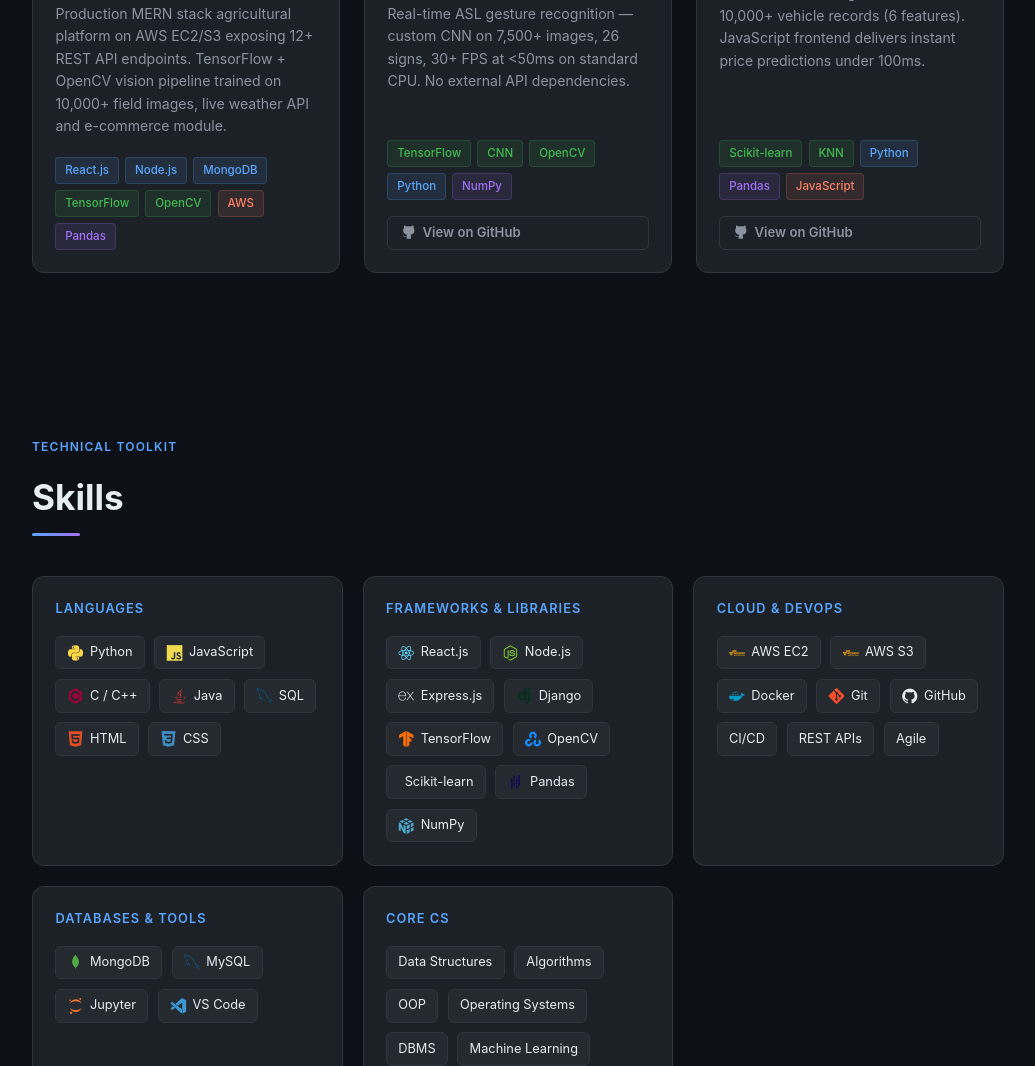
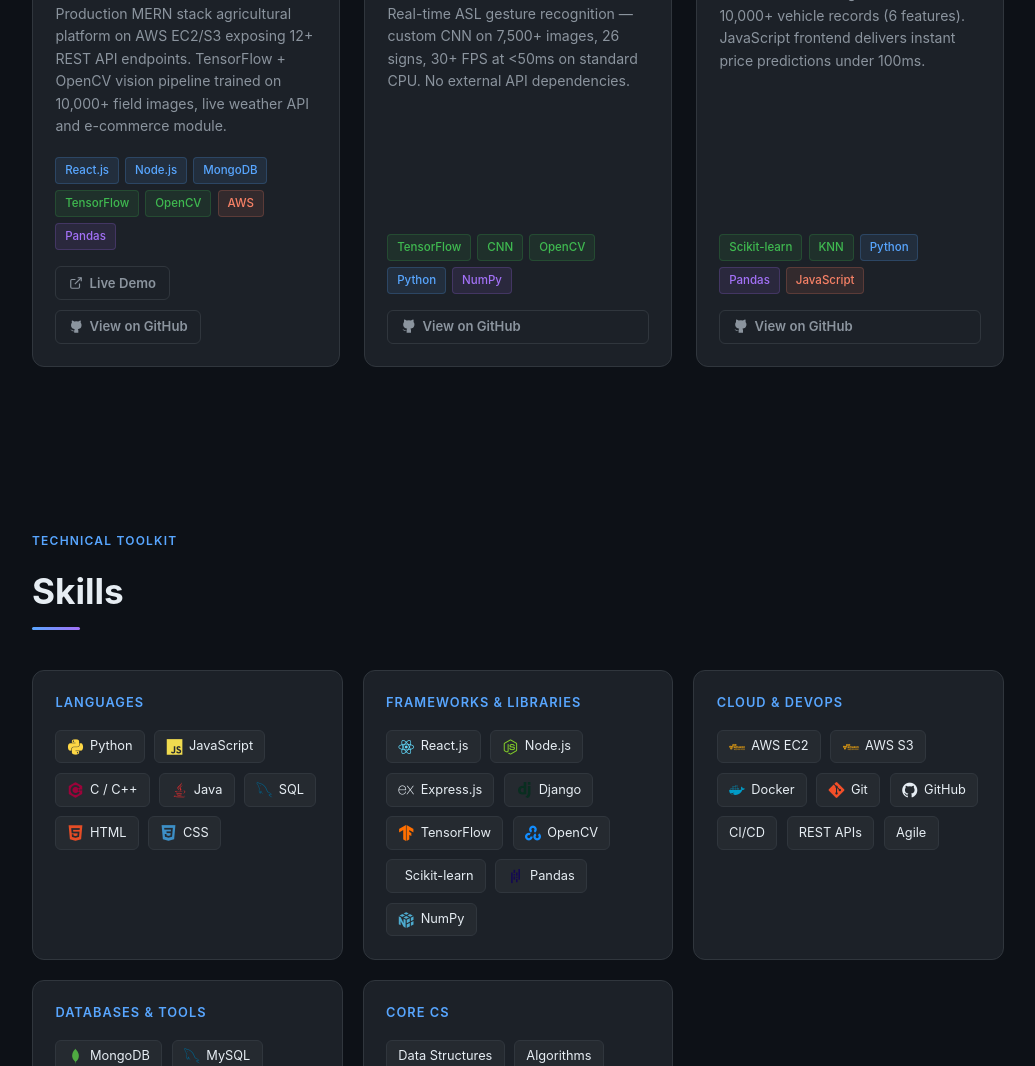
Before and after one commit to MadhuNangunuri/Portfolio, a plain HTML site: page index.html in a window 1280 px wide. Shown: the part 3270-4336 px from the top of the page, without its empty margins (122-1157 px from the left). Drawn offline with nearby package versions, Linux system fonts and the light colour scheme.

Commit message:
Add Live Demo and GitHub links to Agro Assist project

```diff
--- a/index.html
+++ b/index.html
@@ -648,6 +648,16 @@
           <span class="tag green">TensorFlow</span><span class="tag green">OpenCV</span>
           <span class="tag orange">AWS</span><span class="tag purple">Pandas</span>
         </div>
+        <div style="display:flex;gap:.6rem;margin-top:1rem;flex-wrap:wrap;">
+          <a href="https://madhunangunuri.github.io/agro-assist" target="_blank" style="display:inline-flex;align-items:center;gap:.4rem;font-size:.82rem;font-weight:600;color:var(--muted);text-decoration:none;border:1px solid var(--border);padding:.35rem .8rem;border-radius:6px;transition:color .3s,border-color .3s;" onmouseover="this.style.color='var(--accent2)';this.style.borderColor='var(--accent2)'" onmouseout="this.style.color='var(--muted)';this.style.borderColor='var(--border)'">
+            <svg viewBox="0 0 24 24" fill="none" stroke="currentColor" stroke-width="2" width="14" height="14"><path d="M18 13v6a2 2 0 01-2 2H5a2 2 0 01-2-2V8a2 2 0 012-2h6"/><polyline points="15 3 21 3 21 9"/><line x1="10" y1="14" x2="21" y2="3"/></svg>
+            Live Demo
+          </a>
+          <a href="https://github.com/MadhuNangunuri/agro-assist" target="_blank" style="display:inline-flex;align-items:center;gap:.4rem;font-size:.82rem;font-weight:600;color:var(--muted);text-decoration:none;border:1px solid var(--border);padding:.35rem .8rem;border-radius:6px;transition:color .3s,border-color .3s;" onmouseover="this.style.color='var(--accent)';this.style.borderColor='var(--accent)'" onmouseout="this.style.color='var(--muted)';this.style.borderColor='var(--border)'">
+            <svg viewBox="0 0 24 24" fill="currentColor" width="14" height="14"><path d="M9 19c-5 1.5-5-2.5-7-3m14 6v-3.87a3.37 3.37 0 00-.94-2.61c3.14-.35 6.44-1.54 6.44-7A5.44 5.44 0 0020 4.77 5.07 5.07 0 0019.91 1S18.73.65 16 2.48a13.38 13.38 0 00-7 0C6.27.65 5.09 1 5.09 1A5.07 5.07 0 005 4.77a5.44 5.44 0 00-1.5 3.78c0 5.42 3.3 6.61 6.44 7A3.37 3.37 0 009 18.13V22"/></svg>
+            View on GitHub
+          </a>
+        </div>
       </div>
     </div>
 
```
